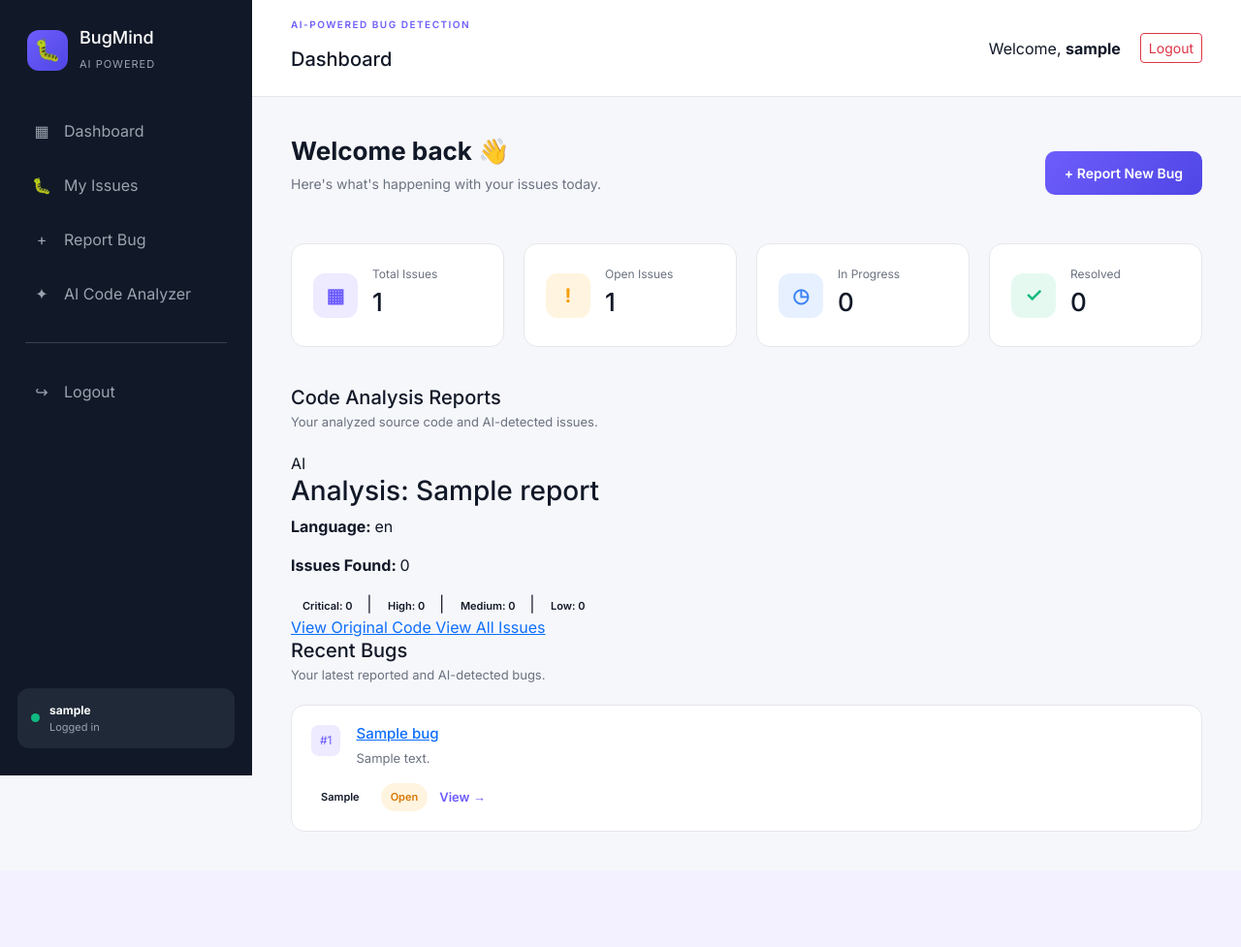
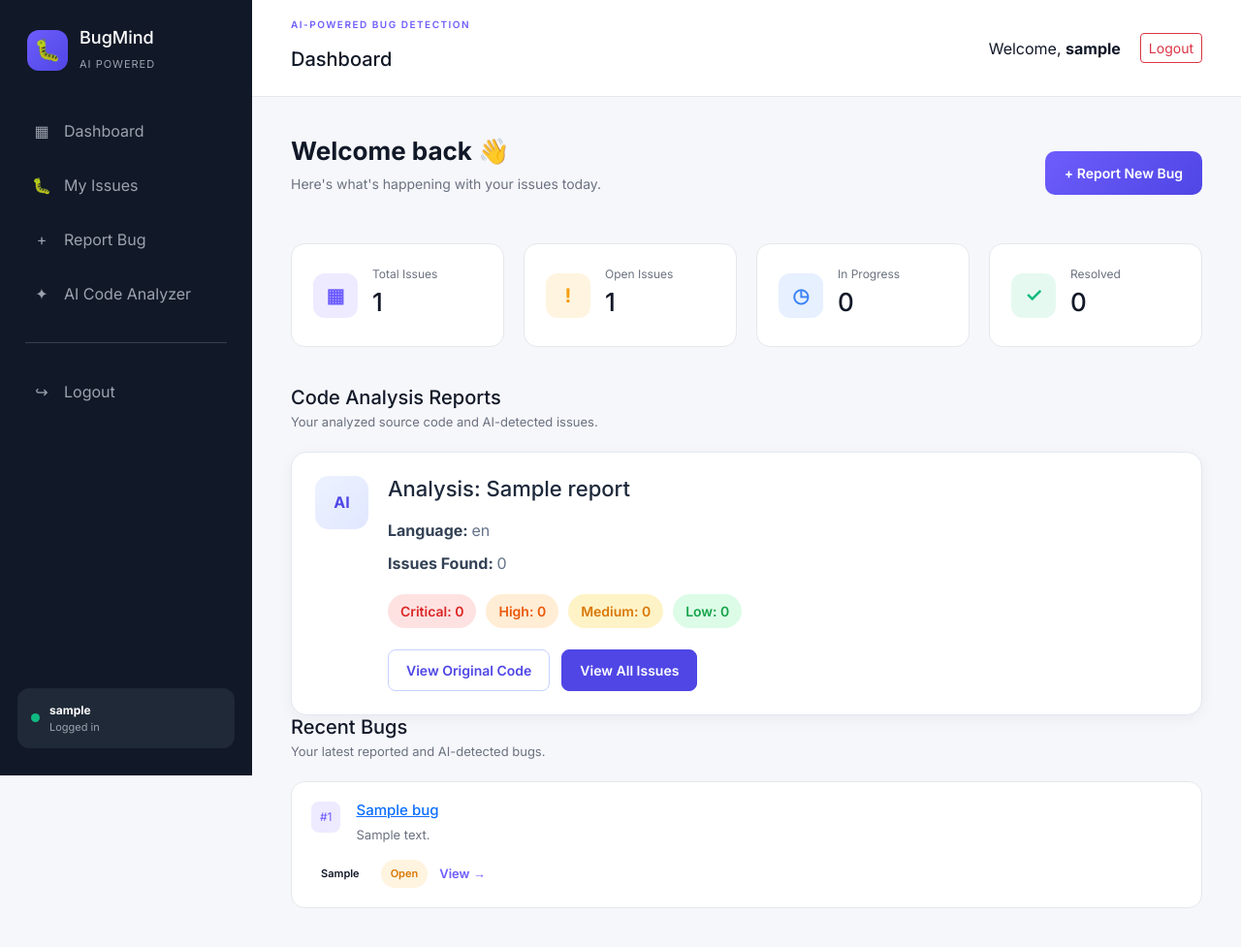
Before and after one commit to Tarun-ux103/ai-bug-tracker, a Flask app: page /dashboard in a window 1280 px wide. Shown: the whole page at 97% size. Before the commit the page ends 858 px from the top, so only its background shows below. Run offline with Flask 3, Linux system fonts and the light colour scheme; a user stored in the database is signed in; tables that the repository leaves empty hold one stand-in row (values such as "Sample post").

```diff
--- a/static/css/style.css
+++ b/static/css/style.css
@@ -1471,3 +1471,286 @@ body {
     width: auto;
     min-width: 160px;
 }
+/* =========================================
+   AI CODE ANALYSIS REPORTS
+========================================= */
+
+.analysis-reports-container {
+    display: flex;
+    flex-direction: column;
+    gap: 20px;
+}
+
+
+.analysis-report-card {
+    display: flex;
+    align-items: flex-start;
+    gap: 20px;
+
+    background: #ffffff;
+
+    border: 1px solid #e2e8f0;
+
+    border-radius: 16px;
+
+    padding: 24px;
+
+    box-shadow:
+        0 4px 15px rgba(
+            0,
+            0,
+            0,
+            0.05
+        );
+
+    transition:
+        transform 0.2s ease,
+        box-shadow 0.2s ease;
+}
+
+
+.analysis-report-card:hover {
+    transform:
+        translateY(-3px);
+
+    box-shadow:
+        0 10px 25px rgba(
+            0,
+            0,
+            0,
+            0.08
+        );
+}
+
+
+/* AI Icon */
+
+.analysis-report-icon {
+    width: 55px;
+
+    height: 55px;
+
+    min-width: 55px;
+
+    display: flex;
+
+    align-items: center;
+
+    justify-content: center;
+
+    border-radius: 14px;
+
+    background:
+        linear-gradient(
+            135deg,
+            #eef2ff,
+            #e0e7ff
+        );
+
+    color: #4f46e5;
+
+    font-weight: 700;
+
+    font-size: 16px;
+}
+
+
+/* Content */
+
+.analysis-report-content {
+    width: 100%;
+}
+
+
+.analysis-report-content h3 {
+    margin-top: 0;
+
+    margin-bottom: 18px;
+
+    font-size: 22px;
+
+    color: #1e293b;
+}
+
+
+.analysis-report-content p {
+    margin: 10px 0;
+
+    color: #64748b;
+
+    font-size: 16px;
+}
+
+
+.analysis-report-content p strong {
+    color: #334155;
+}
+
+
+/* Severity Summary */
+
+.severity-summary {
+    display: flex;
+
+    flex-wrap: wrap;
+
+    align-items: center;
+
+    gap: 10px;
+
+    margin-top: 20px;
+
+    margin-bottom: 22px;
+}
+
+
+.severity-summary .severity {
+    padding:
+        7px
+        13px;
+
+    border-radius: 999px;
+
+    font-size: 14px;
+
+    font-weight: 600;
+}
+
+
+/* Critical */
+
+.severity-summary .critical {
+    background: #fee2e2;
+
+    color: #dc2626;
+}
+
+
+/* High */
+
+.severity-summary .high {
+    background: #ffedd5;
+
+    color: #ea580c;
+}
+
+
+/* Medium */
+
+.severity-summary .medium {
+    background: #fef3c7;
+
+    color: #d97706;
+}
+
+
+/* Low */
+
+.severity-summary .low {
+    background: #dcfce7;
+
+    color: #16a34a;
+}
+
+
+/* Remove the | divider */
+
+.severity-divider {
+    display: none;
+}
+
+
+/* Analysis Buttons */
+
+.analysis-actions {
+    display: flex;
+
+    flex-wrap: wrap;
+
+    gap: 12px;
+
+    margin-top: 10px;
+}
+
+
+.btn-analysis-secondary,
+.btn-analysis-primary {
+    display: inline-flex;
+
+    align-items: center;
+
+    justify-content: center;
+
+    padding:
+        10px
+        18px;
+
+    border-radius: 8px;
+
+    text-decoration: none;
+
+    font-size: 14px;
+
+    font-weight: 600;
+
+    transition:
+        all 0.2s ease;
+}
+
+
+/* Secondary Button */
+
+.btn-analysis-secondary {
+    background: #ffffff;
+
+    color: #4f46e5;
+
+    border:
+        1px solid #c7d2fe;
+}
+
+
+.btn-analysis-secondary:hover {
+    background: #eef2ff;
+}
+
+
+/* Primary Button */
+
+.btn-analysis-primary {
+    background: #4f46e5;
+
+    color: #ffffff;
+
+    border:
+        1px solid #4f46e5;
+}
+
+
+.btn-analysis-primary:hover {
+    background: #4338ca;
+}
+
+
+/* Mobile */
+
+@media (
+    max-width: 768px
+) {
+
+    .analysis-report-card {
+        flex-direction: column;
+    }
+
+
+    .analysis-actions {
+        flex-direction: column;
+    }
+
+
+    .btn-analysis-secondary,
+    .btn-analysis-primary {
+        width: 100%;
+    }
+
+}
```
